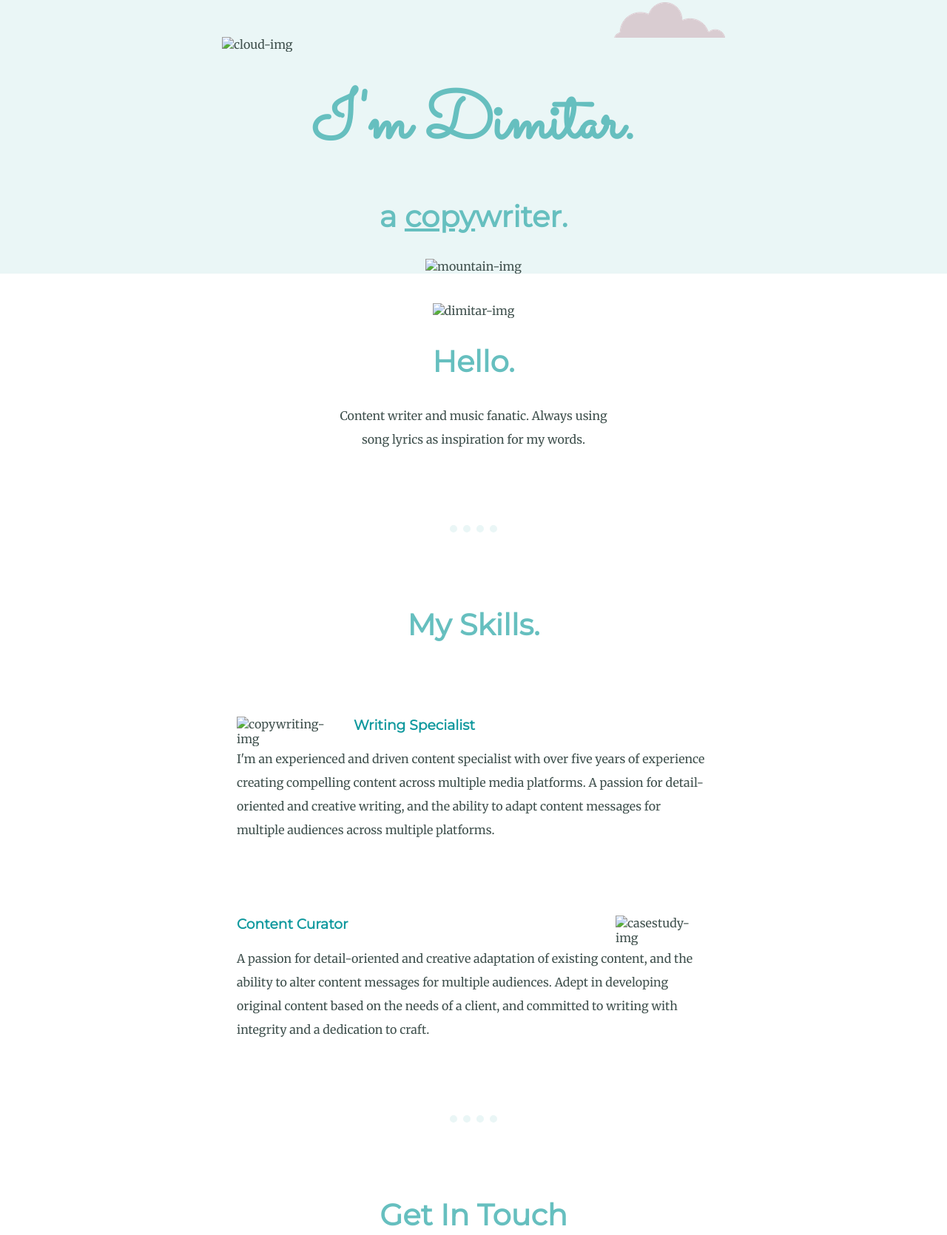
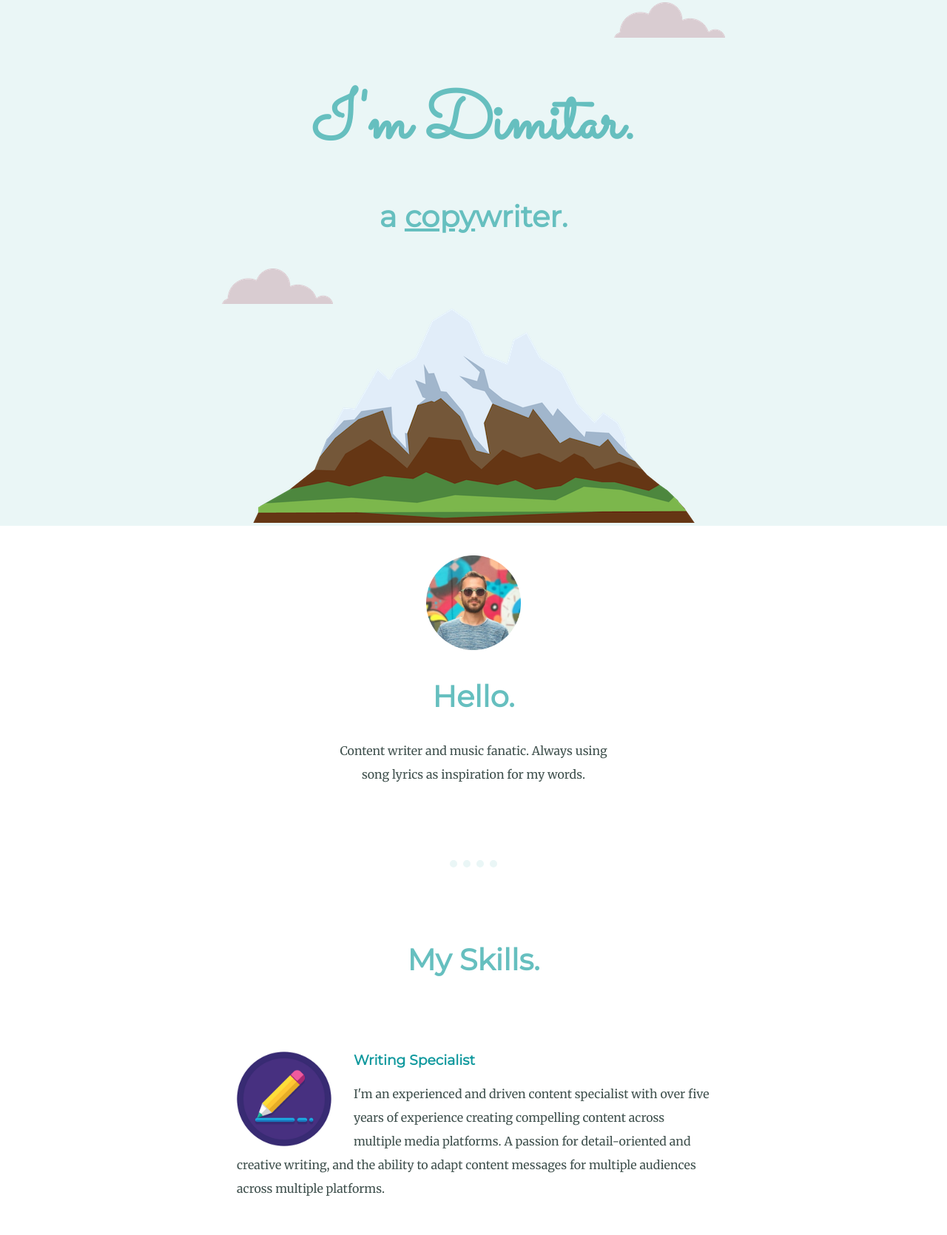
Before and after one commit to dimeqx/CSS-SiteFirst, a plain HTML site: page index.html in a window 1280 px wide. Shown: the part 47-1717 px from the top of the page at 74% size. Drawn offline with Linux system fonts and the light colour scheme.

Commit message:
Update index.html

```diff
--- a/index.html
+++ b/index.html
@@ -16,12 +16,12 @@
         <img class="top-cloud" src="cloud.png" alt="cloud-img">
         <h1>I'm Dimitar.</h1>
         <h2>a <span class="copy">copy</span>writer.</h2>
-        <img class="bottom-cloud" src="images/cloud.png" alt="cloud-img">
-        <img src="images/mountain.png" alt="mountain-img">
+        <img class="bottom-cloud" src="cloud.png" alt="cloud-img">
+        <img src="mountain.png" alt="mountain-img">
     </div>
     <div class="middle-container">
         <div class="profile">
-          <img class="dimitar-img" src="images/dimitar1.png" alt="dimitar-img">
+          <img class="dimitar-img" src="dimitar1.png" alt="dimitar-img">
           <h2>Hello.</h2>
           <p class="hero-p">Content writer and music fanatic. Always using song lyrics as inspiration for my words.</p>
         </div>
@@ -29,14 +29,14 @@
         <div class="skills">
           <h2>My Skills.</h2>
           <div class="skill-row">
-            <img class="copywriting-img" src="images/copywriting-img-modified.png" alt="copywriting-img">
+            <img class="copywriting-img" src="copywriting-img-modified.png" alt="copywriting-img">
 
             <h3>Writing Specialist</h3>
             <p>I'm an experienced and driven content specialist with over five years of experience creating compelling content across multiple media platforms. A passion for detail-oriented and creative writing, and the ability to adapt content messages for multiple audiences across multiple platforms.</p>
 
         </div>
           <div class="skill-row">
-            <img class="content-img" src="images/content-curation-img-modified.png" alt="casestudy-img">
+            <img class="content-img" src="content-curation-img-modified.png" alt="casestudy-img">
             <h3>Content Curator</h3>
             <p>A passion for detail-oriented and creative adaptation of existing content, and the ability to alter content messages for multiple audiences. Adept in developing original content based on the needs of a client, and committed to writing with integrity and a dedication to craft.</p>
           </div>
```
